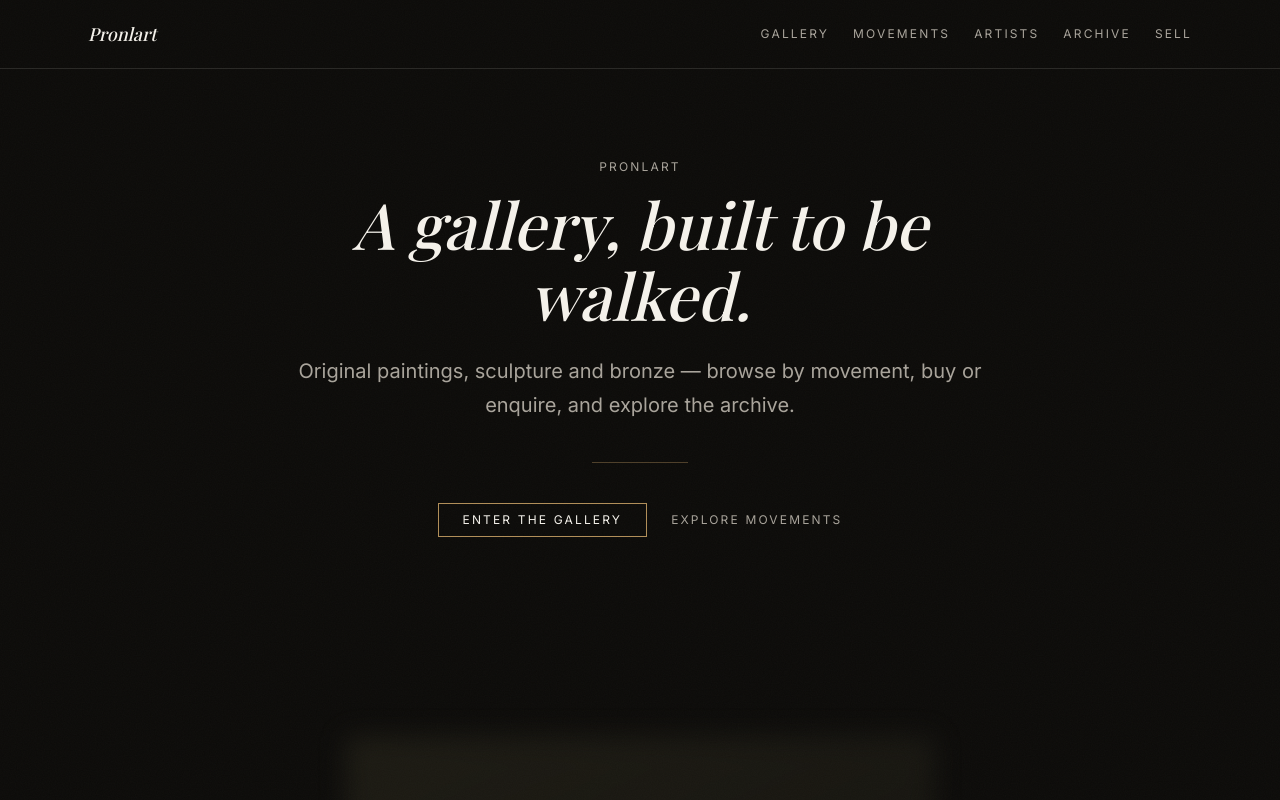
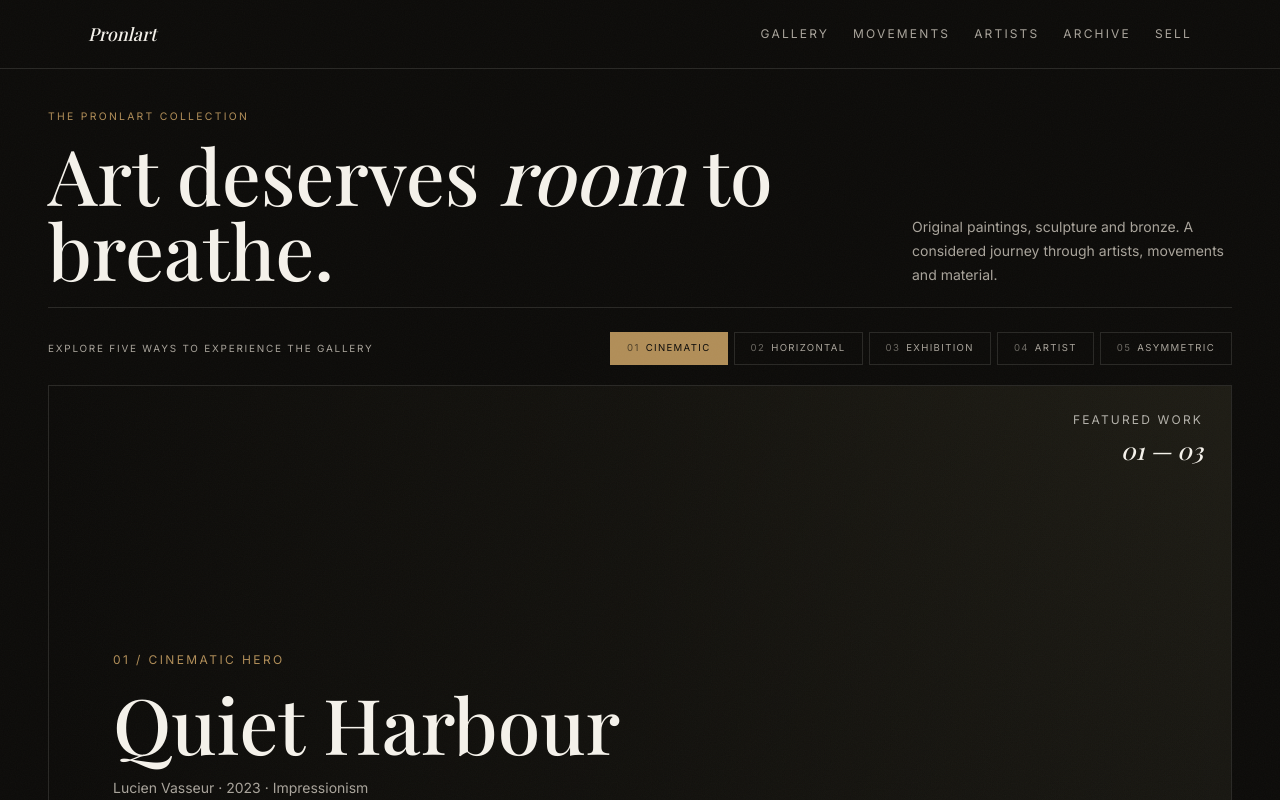
Before and after one commit to oghenenoghie/pronlart2026, a Next.js app: page / in a window 1280 px wide. Shown: the top 800 px of the page. Built offline with nearby package versions, Linux system fonts and the light colour scheme.

Commit message:
feat: use interactive hero carousel on homepage

```diff
--- a/app/page.tsx
+++ b/app/page.tsx
@@ -1,7 +1,6 @@
-import Link from "next/link";
-import { Reveal } from "@/components/motion/Reveal";
 import { ExhibitionScroll } from "@/components/exhibition/ExhibitionScroll";
 import { ExhibitionSpotlight } from "@/components/home/ExhibitionSpotlight";
+import { HeroCarousel } from "@/components/home/HeroCarousel";
 import { SellCallout } from "@/components/home/SellCallout";
 import { getFeaturedArtworks, MOCK_ARTWORKS, MOVEMENTS_WITH_COUNTS } from "@/lib/mock-data";
 
@@ -12,47 +11,17 @@ export default function Home() {
 
   return (
     <main>
-      <section className="mx-auto flex min-h-[70vh] max-w-3xl flex-col items-center justify-center gap-6 px-6 text-center">
-        <Reveal>
-          <p className="font-body text-label uppercase tracking-[0.18em] text-ash">Pronlart</p>
-          <h1 className="mt-4 font-display text-display-lg italic text-gesso">
-            A gallery, built to be walked.
-          </h1>
-          <p className="mt-6 font-body text-lede text-ash">
-            Original paintings, sculpture and bronze — browse by movement, buy or enquire,
-            and explore the archive.
-          </p>
-          <div className="mx-auto mt-10 h-px w-24 bg-gilt/40" />
-          <div className="mt-10 flex items-center justify-center gap-6">
-            <Link
-              href="/gallery"
-              className="border border-gilt px-6 py-2.5 font-body text-label uppercase tracking-[0.18em] text-gesso transition-colors hover:bg-gilt hover:text-ink"
-            >
-              Enter the gallery
-            </Link>
-            <Link
-              href="/movements"
-              className="font-body text-label uppercase tracking-[0.18em] text-ash transition-colors hover:text-gesso"
-            >
-              Explore movements
-            </Link>
-          </div>
-        </Reveal>
-      </section>
-
+      <HeroCarousel works={featured} />
       <ExhibitionScroll works={featured} />
-
       <ExhibitionSpotlight featured={featured} movements={movements} />
-
       <SellCallout artwork={sellArtwork} />
-
       <section className="mx-auto max-w-6xl border-t border-line px-6 py-16 text-center">
-        <Link
+        <a
           href="/gallery"
           className="font-body text-label uppercase tracking-[0.18em] text-ash transition-colors hover:text-gesso"
         >
           View the full gallery →
-        </Link>
+        </a>
       </section>
     </main>
   );
```
